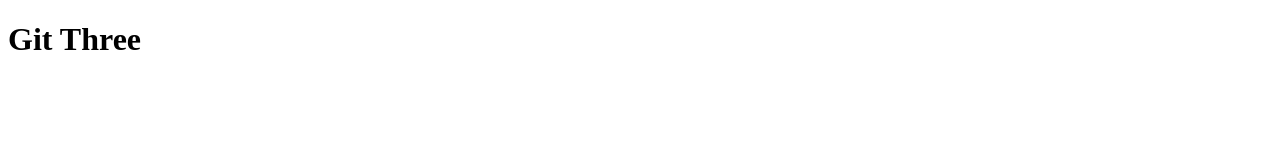
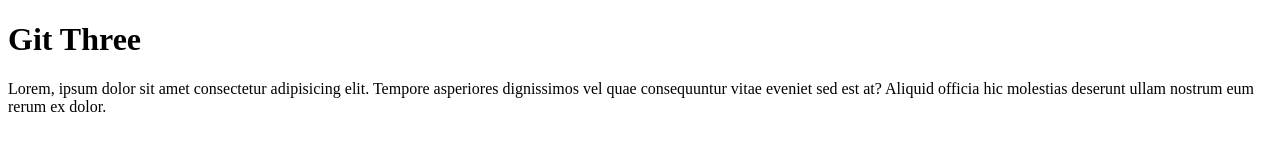
Before and after one commit to nguyentrongoanh/learn-git, a plain HTML site: page index.html in a window 1280 px wide. Drawn offline with Linux system fonts and the light colour scheme.

Commit message:
add paragraph to code

```diff
--- a/index.html
+++ b/index.html
@@ -9,6 +9,7 @@
 
 <body>
   <h1>Git Three</h1>
+  <p>Lorem, ipsum dolor sit amet consectetur adipisicing elit. Tempore asperiores dignissimos vel quae consequuntur vitae eveniet sed est at? Aliquid officia hic molestias deserunt ullam nostrum eum rerum ex dolor.</p>
 </body>
 
 </html>
```
